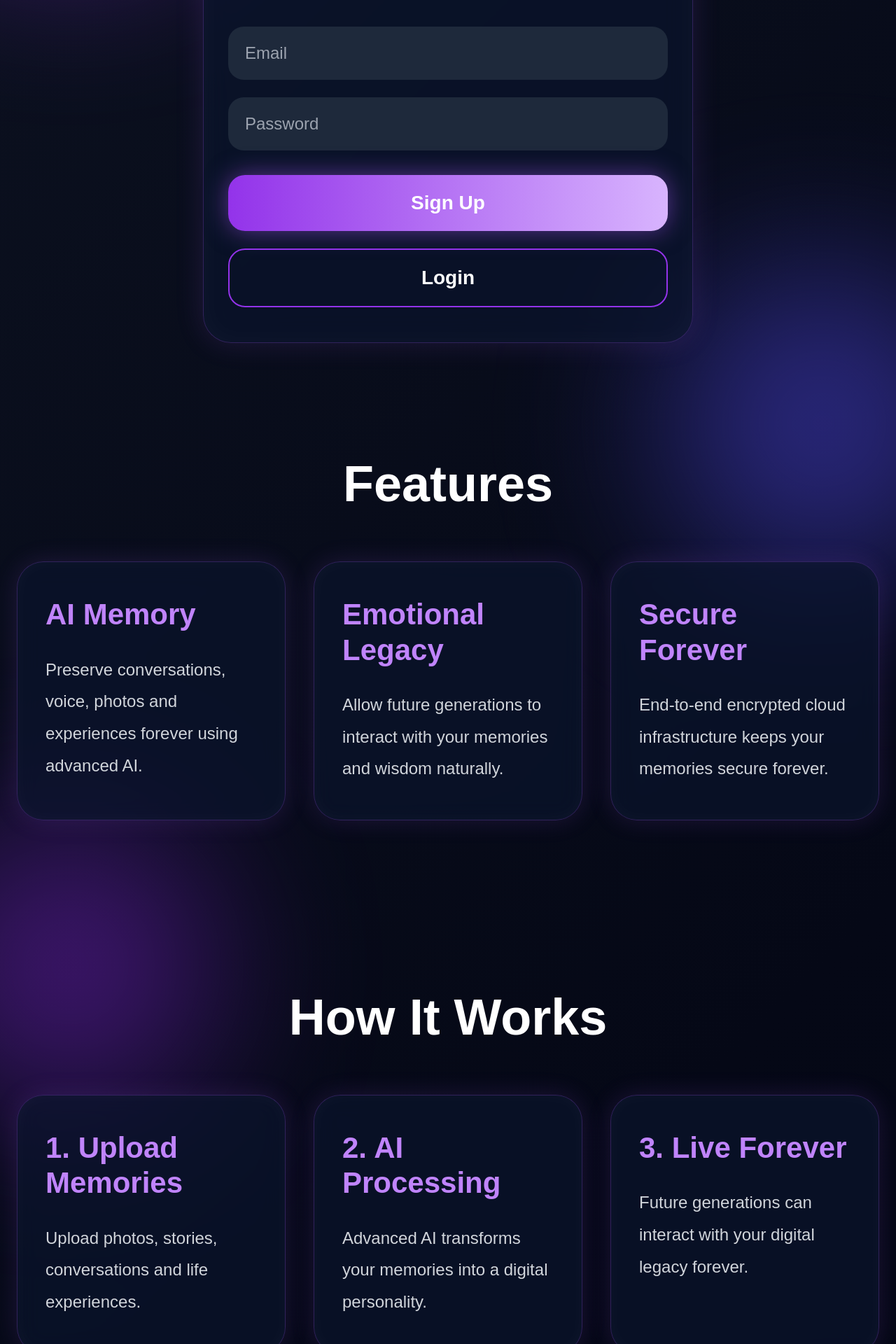
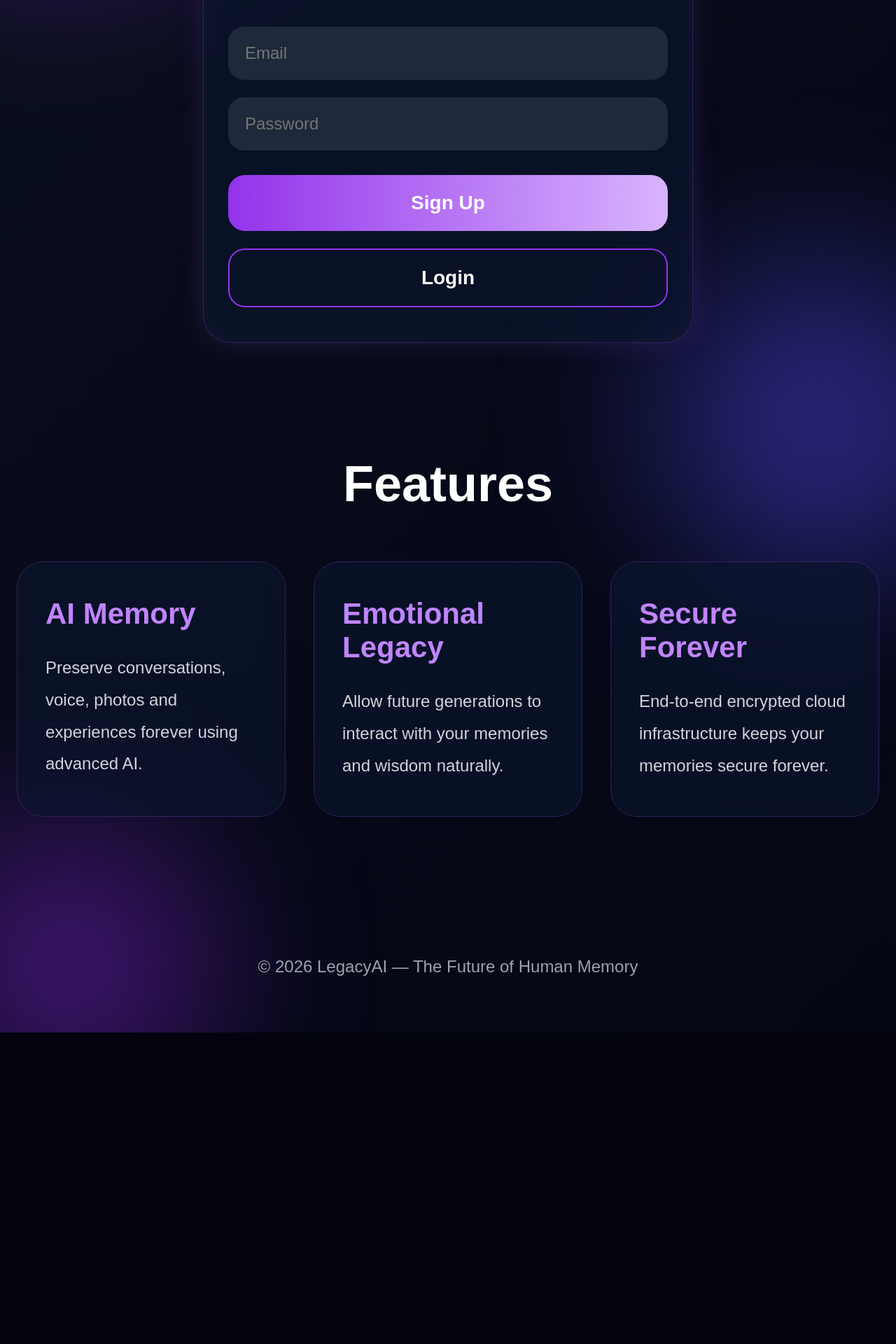
Before and after one commit to legacyaiapp1199-ship-it/legacyai, a React (Vite) app: page / in a window 1280 px wide. Shown: the part 420-2340 px from the top of the page at 70% size. After the commit the page ends 1895 px from the top, so only its background shows below. Built offline with nearby package versions, Linux system fonts and the light colour scheme.

Commit message:
Update App.jsx

```diff
--- a/src/App.jsx
+++ b/src/App.jsx
@@ -1,10 +1,40 @@
 import { useEffect, useState } from "react";
+
+import { initializeApp } from "firebase/app";
+
+import {
+  getAuth,
+  createUserWithEmailAndPassword,
+  signInWithEmailAndPassword
+} from "firebase/auth";
+
+const firebaseConfig = {
+  apiKey: "PUT_YOUR_API_KEY",
+  authDomain: "PUT_YOUR_AUTH_DOMAIN",
+  projectId: "PUT_YOUR_PROJECT_ID",
+  storageBucket: "PUT_YOUR_STORAGE_BUCKET",
+  messagingSenderId: "PUT_YOUR_MESSAGING_SENDER_ID",
+  appId: "PUT_YOUR_APP_ID"
+};
+
+const app = initializeApp(firebaseConfig);
+
+const auth = getAuth(app);
 
 export default function App() {
 
   const [scrollY, setScrollY] = useState(0);
 
+  const [email, setEmail] = useState("");
+
+  const [password, setPassword] = useState("");
+
+  const [message, setMessage] = useState("");
+
+  const [loading, setLoading] = useState(false);
+
   useEffect(() => {
+
     const handleScroll = () => {
       setScrollY(window.scrollY);
     };
@@ -12,7 +42,68 @@ export default function App() {
     window.addEventListener("scroll", handleScroll);
 
     return () => window.removeEventListener("scroll", handleScroll);
+
   }, []);
+
+  const handleSignup = async () => {
+
+    if (!email || !password) {
+      setMessage("Please fill all fields");
+      return;
+    }
+
+    try {
+
+      setLoading(true);
+
+      await createUserWithEmailAndPassword(
+        auth,
+        email,
+        password
+      );
+
+      setMessage("Account created successfully!");
+
+    } catch (error) {
+
+      setMessage(error.message);
+
+    } finally {
+
+      setLoading(false);
+
+    }
+  };
+
+  const handleLogin = async () => {
+
+    if (!email || !password) {
+      setMessage("Please fill all fields");
+      return;
+    }
+
+    try {
+
+      setLoading(true);
+
+      await signInWithEmailAndPassword(
+        auth,
+        email,
+        password
+      );
+
+      setMessage("Login successful!");
+
+    } catch (error) {
+
+      setMessage(error.message);
+
+    } finally {
+
+      setLoading(false);
+
+    }
+  };
 
   return (
     <>
@@ -81,8 +172,6 @@ export default function App() {
           left:-150px;
 
           transform:translateY(${scrollY * 0.2}px);
-
-          transition:transform 0.1s linear;
         }
 
         .orb2{
@@ -93,8 +182,6 @@ export default function App() {
           right:-120px;
 
           transform:translateY(${scrollY * -0.15}px);
-
-          transition:transform 0.1s linear;
         }
 
         .orb3{
@@ -105,14 +192,11 @@ export default function App() {
           left:-100px;
 
           transform:translateY(${scrollY * 0.1}px);
-
-          transition:transform 0.1s linear;
         }
 
         .content{
           position:relative;
           z-index:2;
-          width:100%;
         }
 
         .hero{
@@ -138,8 +222,6 @@ export default function App() {
           -webkit-text-fill-color:transparent;
 
           margin-bottom:30px;
-
-          text-shadow:0 0 30px rgba(168,85,247,0.5);
         }
 
         .subtitle{
@@ -197,10 +279,6 @@ export default function App() {
           font-size:24px;
         }
 
-        .input::placeholder{
-          color:#9ca3af;
-        }
-
         .button{
           width:100%;
 
@@ -223,12 +301,6 @@ export default function App() {
         .signup{
           background:linear-gradient(90deg,#9333ea,#d8b4fe);
           color:white;
-
-          box-shadow:0 0 35px rgba(168,85,247,0.5);
-        }
-
-        .signup:hover{
-          transform:scale(1.03);
         }
 
         .login{
@@ -237,6 +309,14 @@ export default function App() {
           color:white;
 
           margin-top:25px;
+        }
+
+        .message{
+          margin-top:25px;
+
+          font-size:20px;
+
+          color:#d8b4fe;
         }
 
         .section{
@@ -271,24 +351,10 @@ export default function App() {
           padding:50px 40px;
 
           backdrop-filter:blur(16px);
-
-          box-shadow:
-            0 0 35px rgba(168,85,247,0.15),
-            inset 0 0 25px rgba(255,255,255,0.03);
-
-          transition:0.4s;
-        }
-
-        .card:hover{
-          transform:translateY(-10px);
-          box-shadow:
-            0 0 45px rgba(168,85,247,0.3),
-            inset 0 0 25px rgba(255,255,255,0.04);
         }
 
         .card h3{
           font-size:42px;
-          line-height:1.2;
 
           margin-bottom:30px;
 
@@ -312,33 +378,6 @@ export default function App() {
           font-size:24px;
         }
 
-        @media(max-width:768px){
-
-          .logo{
-            font-size:64px;
-          }
-
-          .subtitle{
-            font-size:22px;
-          }
-
-          .auth-title{
-            font-size:48px;
-          }
-
-          .section-title{
-            font-size:60px;
-          }
-
-          .card h3{
-            font-size:34px;
-          }
-
-          .card p{
-            font-size:21px;
-          }
-        }
-
       `}</style>
 
       <div className="app">
@@ -359,27 +398,45 @@ export default function App() {
 
             <div className="auth-card">
 
-              <h2 className="auth-title">Create Account</h2>
+              <h2 className="auth-title">
+                Create Account
+              </h2>
 
               <input
                 className="input"
                 type="email"
                 placeholder="Email"
+                value={email}
+                onChange={(e)=>setEmail(e.target.value)}
               />
 
               <input
                 className="input"
                 type="password"
                 placeholder="Password"
+                value={password}
+                onChange={(e)=>setPassword(e.target.value)}
               />
 
-              <button className="button signup">
-                Sign Up
+              <button
+                className="button signup"
+                onClick={handleSignup}
+              >
+                {loading ? "Loading..." : "Sign Up"}
               </button>
 
-              <button className="button login">
+              <button
+                className="button login"
+                onClick={handleLogin}
+              >
                 Login
               </button>
+
+              {message && (
+                <p className="message">
+                  {message}
+                </p>
+              )}
 
             </div>
 
@@ -421,42 +478,6 @@ export default function App() {
 
           </section>
 
-          <section className="section">
-
-            <h2 className="section-title">
-              How It Works
-            </h2>
-
-            <div className="grid">
-
-              <div className="card">
-                <h3>1. Upload Memories</h3>
-
-                <p>
-                  Upload photos, stories, conversations and life experiences.
-                </p>
-              </div>
-
-              <div className="card">
-                <h3>2. AI Processing</h3>
-
-                <p>
-                  Advanced AI transforms your memories into a digital personality.
-                </p>
-              </div>
-
-              <div className="card">
-                <h3>3. Live Forever</h3>
-
-                <p>
-                  Future generations can interact with your digital legacy forever.
-                </p>
-              </div>
-
-            </div>
-
-          </section>
-
           <footer>
             © 2026 LegacyAI — The Future of Human Memory
           </footer>
```
